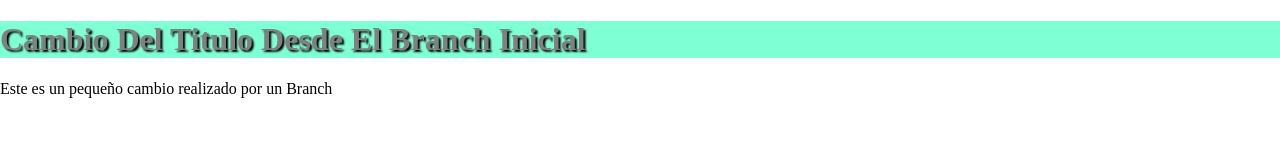
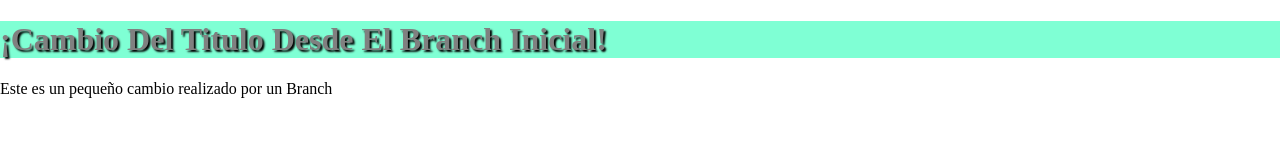
Before and after one commit to BryanPawkar/Github, a plain HTML site: page index.html in a window 1280 px wide. Drawn offline with Linux system fonts and the light colour scheme.

Commit message:
unas comillas

```diff
--- a/index.html
+++ b/index.html
@@ -8,7 +8,7 @@
     <title>Working with Github</title>
 </head>
 <body>
-    <h1>Cambio del titulo desde el Branch Inicial</h1>
+    <h1>¡Cambio del titulo desde el Branch Inicial!</h1>
     <p>Este es un pequeño cambio realizado por un Branch</p>
     <script src="main.js"></script>
 </body>
```
